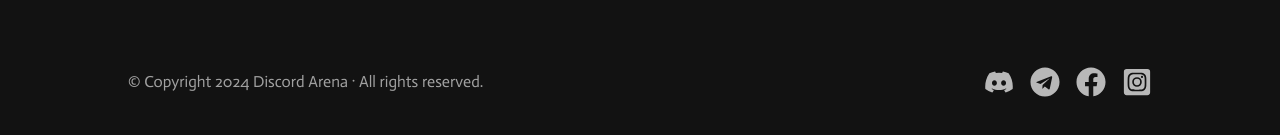
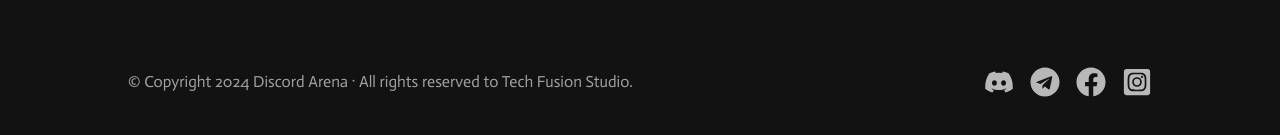
Before and after one commit to enggsatyamraj/CSET301_Assignment, a Next.js app: page /aboutus in a window 1280 px wide. Shown: the part 1676-1811 px from the top of the page. Built offline with nearby package versions, Linux system fonts and the light colour scheme.

Commit message:
minor change in footer

```diff
--- a/src/components/Footer.jsx
+++ b/src/components/Footer.jsx
@@ -131,8 +131,8 @@ const Footer = () => {
           </div>
         </div>
         <div className="flex items-center flex-col md:flex-row md:justify-between px-7">
-          <Link href={"/"} className="opacity-60 hover:opacity-80">
-            © Copyright 2024 Discord Arena · All rights reserved.
+          <Link href={"https://techfusionstudio.vercel.app"} target="_blank" className="opacity-60 hover:opacity-80">
+            © Copyright 2024 Discord Arena · All rights reserved to Tech Fusion Studio.
           </Link>
           <div className="flex gap-4">
             <Link
```
